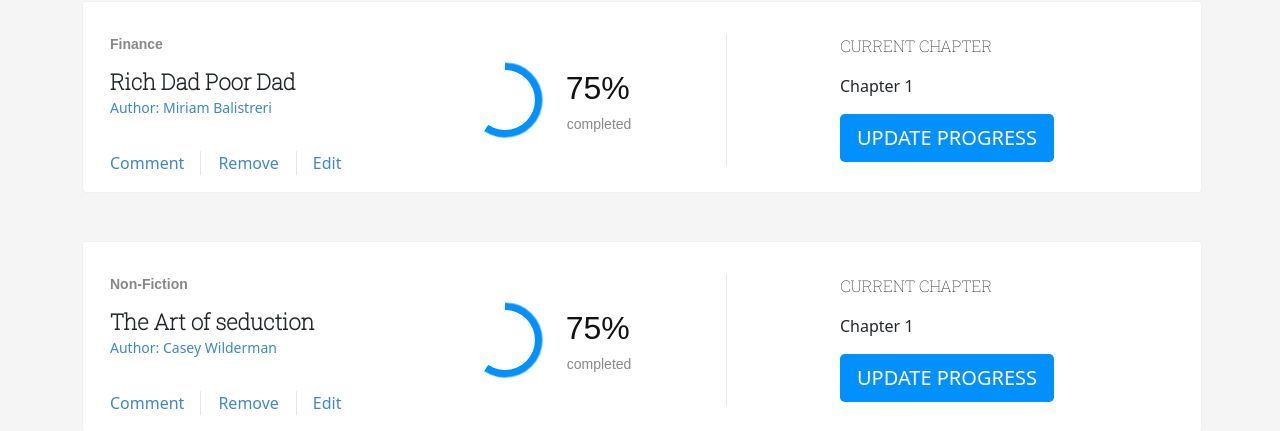
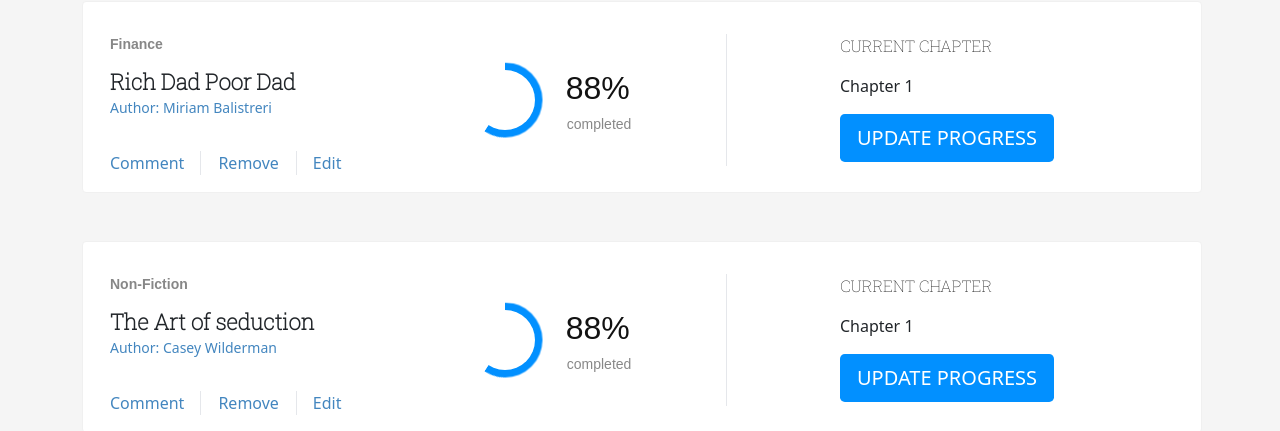
Before and after one commit to tanzila-abedin/bookstore, a React (Create React App) app: page / in a window 1280 px wide. Shown: the part 228-659 px from the top of the page. Built offline with nearby package versions, Linux system fonts and the light colour scheme.

Commit message:
Update progress bar count

```diff
--- a/src/components/Book.js
+++ b/src/components/Book.js
@@ -36,7 +36,7 @@
           </div>
         </div>
         <div className="count">
-          <p className="percent">75%</p>
+          <p className="percent">88%</p>
           <p className="completed"> completed</p>
         </div>
       </div>
--- a/src/index.css
+++ b/src/index.css
@@ -249,7 +249,7 @@
 
 @keyframes right {
   100% {
-    transform: rotate(90deg);
+    transform: rotate(88deg);
   }
 }
 
```
